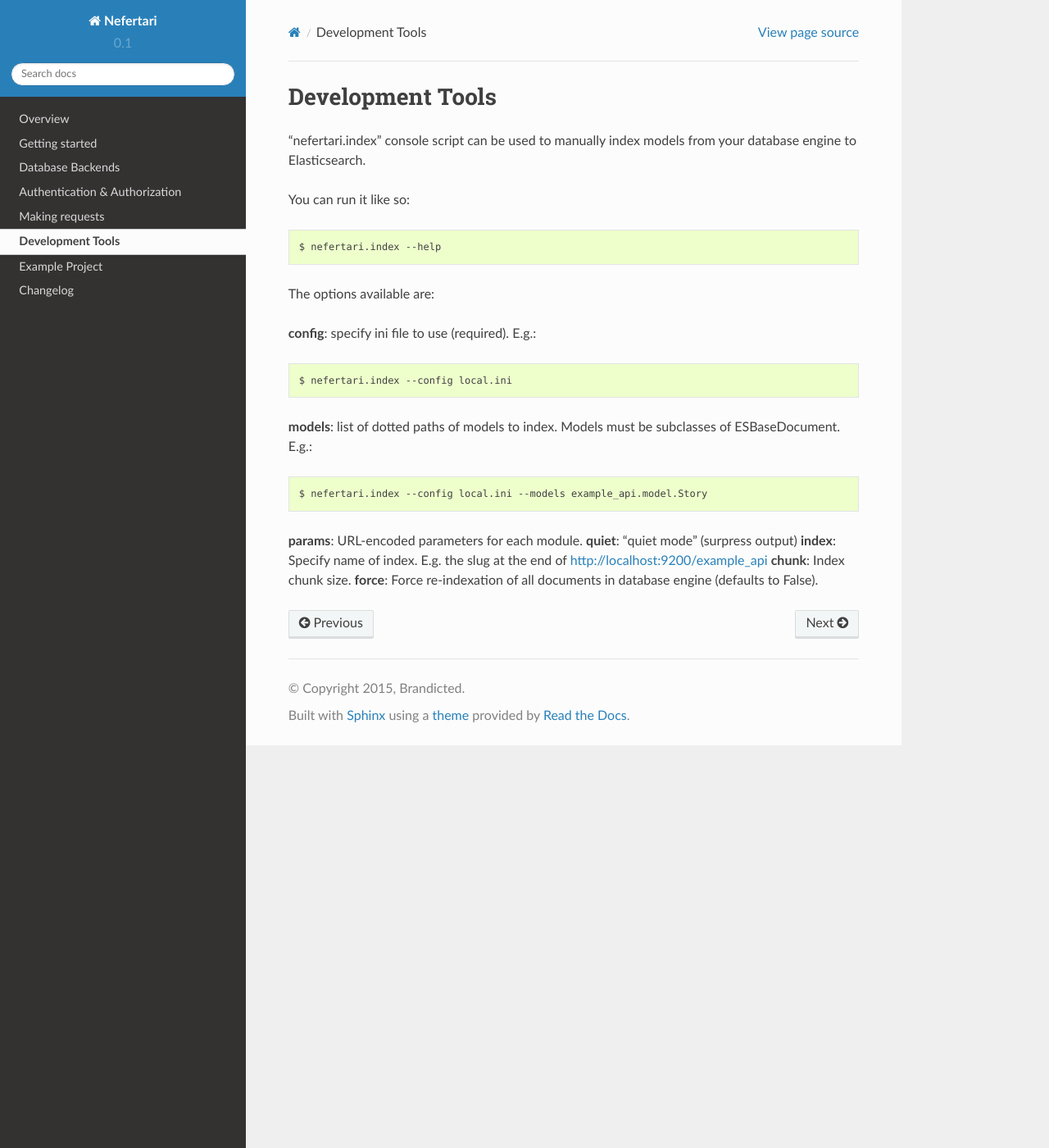
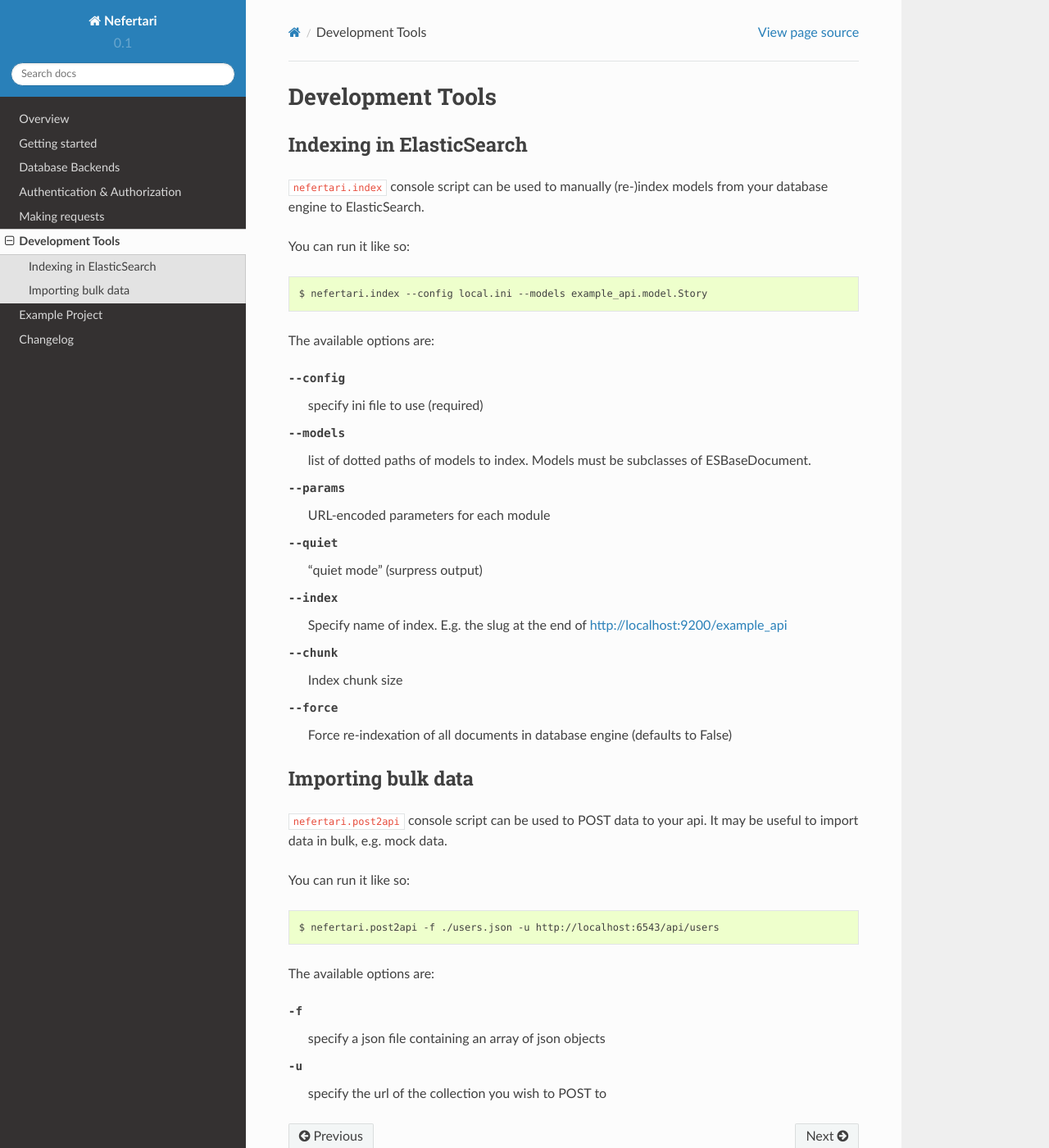
Before and after one commit to ramses-tech/nefertari, a Sphinx documentation site: the page built from docs/source/development_tools.rst, in a window 1280 px wide and 1400 px high. Shown: the whole window at 82% size. Built offline with Sphinx 7.4.7 and the Read the Docs theme 2.0.0, drawn with Linux system fonts in a browser that asks for light colours.

Commit message:
adding post2api to development tools section of the doc

```diff
--- a/docs/source/development_tools.rst
+++ b/docs/source/development_tools.rst
@@ -1,24 +1,35 @@
 Development Tools
------------------
+=================
 
-"nefertari.index" console script can be used to manually index models from your database engine to Elasticsearch.
+Indexing in ElasticSearch
+-----------------------------
+
+``nefertari.index`` console script can be used to manually (re-)index models from your database engine to ElasticSearch.
 
 You can run it like so::
 
-    $ nefertari.index --help
-
-The options available are:
-
-**config**: specify ini file to use (required). E.g.::
-
-    $ nefertari.index --config local.ini
-
-**models**: list of dotted paths of models to index. Models must be subclasses of ESBaseDocument.  E.g.::
-
     $ nefertari.index --config local.ini --models example_api.model.Story
 
-**params**: URL-encoded parameters for each module.
-**quiet**: "quiet mode" (surpress output)
-**index**: Specify name of index. E.g. the slug at the end of http://localhost:9200/example_api
-**chunk**: Index chunk size.
-**force**: Force re-indexation of all documents in database engine (defaults to False).
+The available options are:
+
+--config        specify ini file to use (required)
+--models        list of dotted paths of models to index. Models must be subclasses of ESBaseDocument.
+--params        URL-encoded parameters for each module
+--quiet         "quiet mode" (surpress output)
+--index         Specify name of index. E.g. the slug at the end of http://localhost:9200/example_api
+--chunk         Index chunk size
+--force         Force re-indexation of all documents in database engine (defaults to False)
+
+Importing bulk data
+-------------------
+
+``nefertari.post2api`` console script can be used to POST data to your api. It may be useful to import data in bulk, e.g. mock data.
+
+You can run it like so::
+
+    $ nefertari.post2api -f ./users.json -u http://localhost:6543/api/users
+
+The available options are:
+
+-f              specify a json file containing an array of json objects
+-u              specify the url of the collection you wish to POST to
```
